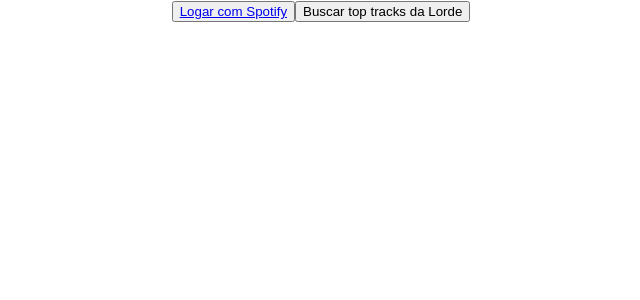
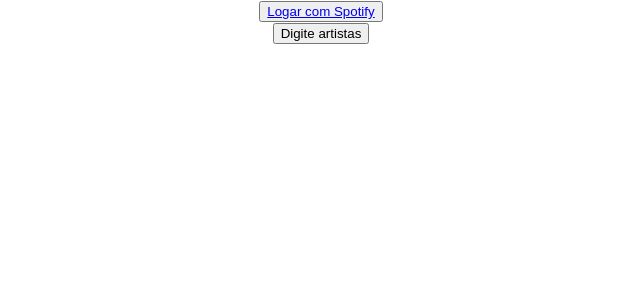
Before and after one commit to mxlysb/pln-project, a React (Create React App) app in the folder my-app/: page / in a window 1280 px wide. Shown: the top 300 px of the page, without its empty margins (319-959 px from the left). Built offline with nearby package versions, Linux system fonts and the light colour scheme.

Commit message:
Building Recommendation Logic

```diff
--- a/my-app/src/App.js
+++ b/my-app/src/App.js
@@ -1,6 +1,7 @@
 import React from 'react';
 import './App.css';
 import $ from 'jquery';
+import PromptComponent from './PromptComponent';
 
 class App extends React.Component {
   constructor(props) {
@@ -23,28 +24,67 @@ class App extends React.Component {
   }
 
 
-  topTracksLorde = () =>{
+  getRecommendation = (artistsId) =>{
+    console.log(artistsId)
+    const artists = artistsId.join(",")
     $.ajax({
       method: "GET",
       dataType: "json",
-      url:"https://api.spotify.com/v1/artists/163tK9Wjr9P9DmM0AVK7lm/top-tracks?market=BR",
+      url:`https://api.spotify.com/v1/recommendations?limit=10&market=BR&seed_artists=${artists}`,
       headers: {
         Authorization: `Bearer ${this.token}`
       }
     })
     .then(dados => {
-      console.log(dados.tracks[0].name)
+      for (const track of dados.tracks) {
+        console.log(track.name)
+      }
     })
     .catch(error => {
       console.error(error);
     });
   }
 
+  handleValueFromPrompt = (value) => {
+    return new Promise(async (resolve, reject) => {
+      const artists = value.split(',');
+      const artistsId = [];
+
+      for (const artist of artists) {
+        try {
+          const response = await fetch(`https://api.spotify.com/v1/search?q=${encodeURIComponent(artist)}&type=artist`, {
+            method: 'GET',
+            headers: {
+              'Authorization': `Bearer ${this.token}`,
+            },
+          });
+
+          const data = await response.json();
+
+          if (data.artists && data.artists.items.length > 0) {
+            artistsId.push(data.artists.items[0].id);
+            console.log(artistsId);
+          } else {
+            console.log(`Nenhum artista encontrado para "${artist}"`);
+          }
+        } catch (error) {
+          console.error('Erro ao pesquisar o artista:', error);
+          reject(error);
+          return;
+        }
+      }
+
+      resolve(artistsId);
+      this.getRecommendation(artistsId)
+    });
+  };
+
+
   render() {
     return (
       <div className="App">
         <button><a href="http://localhost:8888">Logar com Spotify</a></button>
-        <button onClick={this.topTracksLorde}>Buscar top tracks da Lorde</button>
+        <PromptComponent onValueSubmit={this.handleValueFromPrompt} />
       </div>
     );
   }
--- /dev/null
+++ b/my-app/src/PromptComponent.js
@@ -0,0 +1,52 @@
+import React, { Component } from 'react';
+
+class PromptComponent extends Component {
+  constructor(props) {
+    super(props);
+
+    this.state = {
+      inputValue: '',
+      isPromptVisible: false,
+    };
+  }
+
+  handlePromptOpen = () => {
+    this.setState({ isPromptVisible: true });
+  };
+
+  handlePromptClose = () => {
+    this.setState({ isPromptVisible: false });
+  };
+
+  handleInputChange = (e) => {
+    this.setState({ inputValue: e.target.value });
+  };
+
+  handlePromptSubmit = () => {
+    const inputValue = this.state.inputValue;
+    this.props.onValueSubmit(inputValue); // Chama a função de retorno de chamada com o valor.
+    this.handlePromptClose();
+  };
+
+
+  render() {
+    return (
+      <div>
+        <button onClick={this.handlePromptOpen}>Digite artistas</button>
+        {this.state.isPromptVisible && (
+          <div className="prompt">
+            <input
+              type="text"
+              value={this.state.inputValue}
+              onChange={this.handleInputChange}
+            />
+            <button onClick={this.handlePromptSubmit}>Enviar</button>
+            <button onClick={this.handlePromptClose}>Cancelar</button>
+          </div>
+        )}
+      </div>
+    );
+  }
+}
+
+export default PromptComponent;
```
